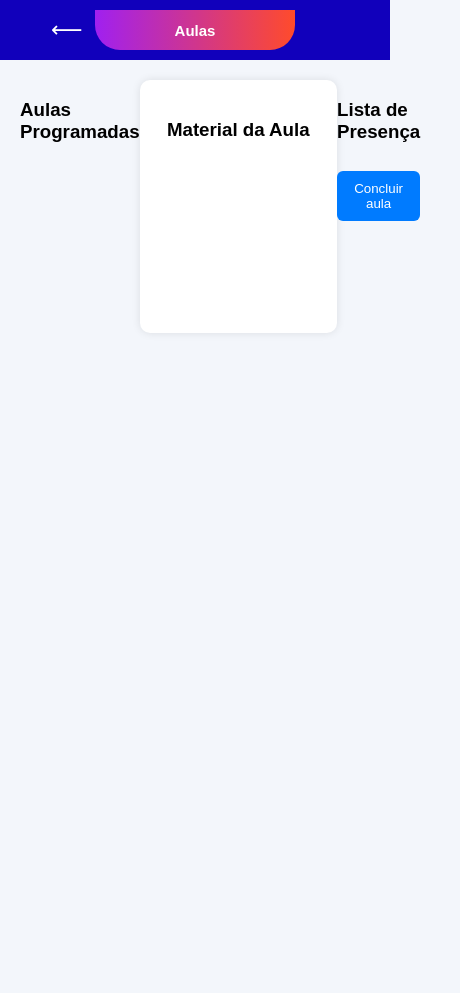
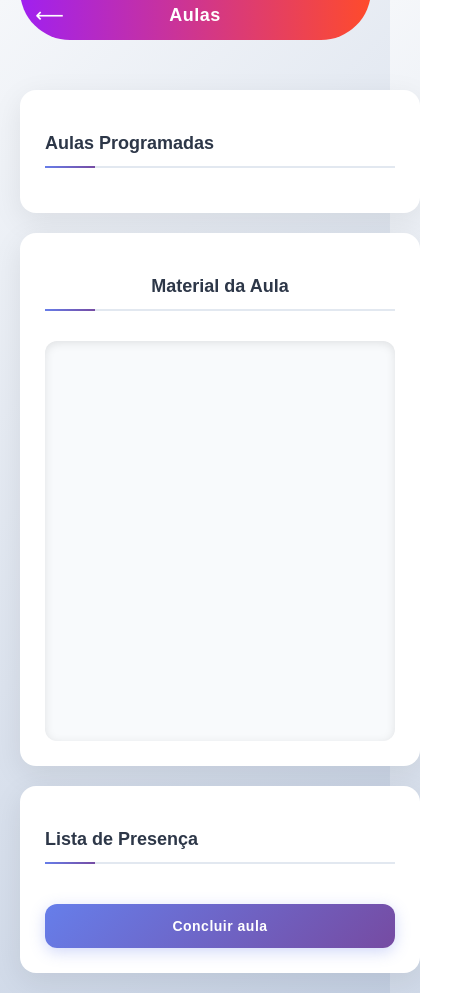
Before and after one commit to ThalitaFerreira098/TheTowerProject, a plain HTML site: page frontend/aula.html in a window 390 px wide. Shown: the whole page, 460 px wide, since content can reach past the window. Before the commit the page ends 844 px from the top, so only its background shows below. Drawn offline with Linux system fonts and the light colour scheme; no server answers.

Commit message:
Fix: Aprimoramento e padronização de Headers

```diff
--- a/backend/routes/turmas.js
+++ b/backend/routes/turmas.js
@@ -99,5 +99,4 @@ router.put("/:id", async (req, res) => {
 
 });
 
-
 module.exports = router;
--- a/frontend/assets/css/aula.css
+++ b/frontend/assets/css/aula.css
@@ -1,11 +1,11 @@
+
 .cabecalho {
     position: fixed;
     top: 0;
     left: 0;
     width: 100%;
-    height: 60px;
-    background-color: #1100bb;
-    display: flex;
+    height: 30px;
+     display: flex;
     justify-content: center;
     align-items: center;
     z-index: 100;
@@ -14,10 +14,11 @@
 .barra-topo {
     position: relative;
     background: linear-gradient(90deg, #a020f0, #ff4b2b);
-    width: 200px;
+
+    width: 55%;
     height: 40px;
-    border-bottom-left-radius: 25px;
-    border-bottom-right-radius: 25px;
+    border-bottom-left-radius: 60px;
+    border-bottom-right-radius: 60px;
     display: flex;
     justify-content: center;
     align-items: center;
@@ -25,93 +26,251 @@
 
 .barra-topo h1 {
     color: #fff;
-    font-size: 15px;
-    font-weight: 700;
+    font-size: 18px;
+    font-weight: 600;
     margin: 0;
+    letter-spacing: 0.5px;
 }
 
 .btn-voltar {
     position: absolute;
-    left: -50px;
+    left: 80px;
     top: 50%;
     transform: translateY(-50%);
-    background: none;
+    background:transparent;
     border: none;
     color: #fff;
-    font-size: 22px;
+    font-size: 20px;
+    width: 35px;
+    height: 35px;
+    border-radius: 50%;
     cursor: pointer;
-    transition: 0.3s;
+    transition: all 0.3s ease;
+    display: flex;
+    align-items: center;
+    justify-content: center;
 }
 
 .btn-voltar:hover {
-    color: #ff4b2b;
+    background: rgba(255, 255, 255, 0.3);
+    transform: translateY(-50%) scale(1.1);
 }
 
-body{
+body {
     font-family: 'Poppins', sans-serif;
-    background-color: #f3f6fb;
-    margin : 0;
+    background: linear-gradient(135deg, #f5f7fa 0%, #c3cfe2 100%);
+    margin: 0;
+    min-height: 100vh;
 }
 
-.aula-container{
+.aula-container {
     display: flex;
     justify-content: space-between;
-    padding: 20px;
-    margin-top: 60px;
+    gap: 25px;
+    padding: 30px;
+    margin-top: 80px;
+    max-width: 1400px;
+    margin-left: auto;
+    margin-right: auto;
 }
 
-.aula-lista, .aula-material, .aula-presenca{
-    background-color: white;
-    border-radius: 10px;
-    box-shadow: 0 0 8px rgba(0, 0,0 ,0.1);
-    padding: 20px;
+.aulas-lista, .aula-material, .aula-presensa {
+    background: white;
+    border-radius: 16px;
+    box-shadow: 0 8px 30px rgba(0, 0, 0, 0.08);
+    padding: 25px;
+    transition: transform 0.3s ease, box-shadow 0.3s ease;
 }
 
-.aula-lista, .aula-presenca{
-    width: 25%;
-
+.aulas-lista:hover, .aula-presensa:hover {
+    transform: translateY(-5px);
+    box-shadow: 0 12px 40px rgba(0, 0, 0, 0.15);
 }
 
-.aula-material{
-    width: 45%;
-    text-align: center;
+.aulas-lista, .aula-presensa {
+    width: 28%;
+    min-height: 500px;
 }
 
-.aula-lista ul, .aula-presenca ul{
+.aula-material {
+    width: 44%;
+    text-align: center;
+    display: flex;
+    flex-direction: column;
+}
+
+.aulas-lista h3, .aula-material h3, .aula-presensa h3 {
+    color: #2d3748;
+    font-size: 18px;
+    font-weight: 600;
+    margin-bottom: 20px;
+    padding-bottom: 12px;
+    border-bottom: 2px solid #e2e8f0;
+    position: relative;
+}
+
+.aulas-lista h3::after, .aula-material h3::after, .aula-presensa h3::after {
+    content: '';
+    position: absolute;
+    bottom: -2px;
+    left: 0;
+    width: 50px;
+    height: 2px;
+    background: linear-gradient(135deg, #667eea 0%, #764ba2 100%);
+}
+
+.aulas-lista ul, .aula-presensa ul {
     list-style: none;
     padding: 0;
+    margin: 0;
 }
 
-.aula-lista li{
-    background-color: #e7f0fd;
-    margin-bottom: 8px;
-    padding: 10px;
-    border-radius: 6px;
-    cursor: poiter;
+.aulas-lista li {
+    background: linear-gradient(135deg, #f8fafc 0%, #e2e8f0 100%);
+    margin-bottom: 12px;
+    padding: 16px;
+    border-radius: 12px;
+    cursor: pointer;
+    transition: all 0.3s ease;
+    border: 1px solid #e2e8f0;
+    position: relative;
+    overflow: hidden;
 }
 
-.aula-lista li.concluida{
-    background-color: #d1e7dd;
-    color:#2b5d42;
+.aulas-lista li::before {
+    content: '';
+    position: absolute;
+    left: 0;
+    top: 0;
+    height: 100%;
+    width: 4px;
+    background: linear-gradient(135deg, #667eea 0%, #764ba2 100%);
+    opacity: 0;
+    transition: opacity 0.3s ease;
 }
 
-.btn-concluir{
-    background-color: #007bff;
+.aulas-lista li:hover {
+    transform: translateX(5px);
+    box-shadow: 0 4px 15px rgba(0, 0, 0, 0.1);
+}
+
+.aulas-lista li:hover::before {
+    opacity: 1;
+}
+
+.aulas-lista li.concluida {
+    background: linear-gradient(135deg, #f0fff4 0%, #c6f6d5 100%);
+    color: #22543d;
+    border-color: #9ae6b4;
+}
+
+.aulas-lista li.concluida::before {
+    background: linear-gradient(135deg, #48bb78 0%, #38a169 100%);
+    opacity: 1;
+}
+
+#frameMaterial {
+    width: 100%;
+    height: 400px;
+    border: none;
+    border-radius: 12px;
+    background: #f8fafc;
+    box-shadow: inset 0 2px 10px rgba(0, 0, 0, 0.1);
+    margin-top: 10px;
+    flex-grow: 1;
+}
+
+.aula-presensa li {
+    background: #f8fafc;
+    margin-bottom: 10px;
+    padding: 14px;
+    border-radius: 10px;
+    border: 1px solid #e2e8f0;
+    display: flex;
+    align-items: center;
+    gap: 12px;
+    transition: all 0.3s ease;
+}
+
+.aula-presensa li:hover {
+    background: #edf2f7;
+    transform: translateX(3px);
+}
+
+.aula-presensa li::before {
+    content: '•';
+    color: #667eea;
+    font-size: 20px;
+}
+
+.btn-concluir {
+    background: linear-gradient(135deg, #667eea 0%, #764ba2 100%);
     border: none;
     color: white;
-    padding: 10px;
-    border-radius: 6px;
-    margin-top: 10px;
+    padding: 14px 24px;
+    border-radius: 12px;
+    margin-top: 20px;
     cursor: pointer;
+    font-weight: 600;
+    font-size: 14px;
+    letter-spacing: 0.5px;
+    transition: all 0.3s ease;
+    width: 100%;
+    box-shadow: 0 4px 15px rgba(102, 126, 234, 0.3);
 }
 
-.btn-concluir:disabled{
-    background-color: #b0c4de;
+.btn-concluir:hover {
+    transform: translateY(-2px);
+    box-shadow: 0 6px 20px rgba(102, 126, 234, 0.4);
+}
+
+.btn-concluir:active {
+    transform: translateY(0);
+}
+
+.btn-concluir:disabled {
+    background: linear-gradient(135deg, #cbd5e0 0%, #a0aec0 100%);
     cursor: not-allowed;
+    transform: none;
+    box-shadow: none;
 }
 
 #listaAulas li.concluida {
-    background: #dcdcdc;
-    color: #666;
+    background: linear-gradient(135deg, #edf2f7 0%, #e2e8f0 100%);
+    color: #718096;
     cursor: not-allowed;
+    border-color: #cbd5e0;
 }
+
+ @media (max-width: 1024px) {
+    .aula-container {
+        flex-direction: column;
+        gap: 20px;
+    }
+
+    .aulas-lista, .aula-material, .aula-presensa {
+        width: 100%;
+    }
+
+    .aulas-lista, .aula-presensa {
+        min-height: auto;
+    }
+}
+
+@media (max-width: 768px) {
+    .barra-topo {
+        width: 90%;
+        height: 50px;
+    }
+
+    .btn-voltar {
+        left: 15px;
+        width: 30px;
+        height: 30px;
+    }
+
+    .aula-container {
+        padding: 20px;
+        margin-top: 70px;
+    }
+}
--- a/frontend/assets/css/cadastra_material.css
+++ b/frontend/assets/css/cadastra_material.css
@@ -31,9 +31,8 @@ body{
     top: 0;
     left: 0;
     width: 100%;
-    height: 60px;
-    background-color: #1100bb;
-    display: flex;
+    height: 30px;
+     display: flex;
     justify-content: center;
     align-items: center;
     z-index: 100;
@@ -42,10 +41,11 @@ body{
 .barra-topo {
     position: relative;
     background: linear-gradient(90deg, #a020f0, #ff4b2b);
-    width: 200px;
+
+    width: 55%;
     height: 40px;
-    border-bottom-left-radius: 25px;
-    border-bottom-right-radius: 25px;
+    border-bottom-left-radius: 60px;
+    border-bottom-right-radius: 60px;
     display: flex;
     justify-content: center;
     align-items: center;
@@ -60,7 +60,7 @@ body{
 
 .btn-voltar {
     position: absolute;
-    left: -50px;
+    left: 80px;
     top: 50%;
     transform: translateY(-50%);
     background: none;
--- a/frontend/assets/css/criar_turma.css
+++ b/frontend/assets/css/criar_turma.css
@@ -3,6 +3,7 @@ body{
     margin: 0;
     background-color: #f8f9fa;
     color: #333;
+
 }
 
 .cabecalho {
@@ -10,9 +11,8 @@ body{
     top: 0;
     left: 0;
     width: 100%;
-    height: 60px;
-    background-color: #1100bb;
-    display: flex;
+    height: 30px;
+     display: flex;
     justify-content: center;
     align-items: center;
     z-index: 100;
@@ -21,10 +21,11 @@ body{
 .barra-topo {
     position: relative;
     background: linear-gradient(90deg, #a020f0, #ff4b2b);
-    width: 200px;
+
+    width: 55%;
     height: 40px;
-    border-bottom-left-radius: 25px;
-    border-bottom-right-radius: 25px;
+    border-bottom-left-radius: 60px;
+    border-bottom-right-radius: 60px;
     display: flex;
     justify-content: center;
     align-items: center;
@@ -39,7 +40,7 @@ body{
 
 .btn-voltar {
     position: absolute;
-    left: -50px;
+    left: 80px;
     top: 50%;
     transform: translateY(-50%);
     background: none;
--- a/frontend/assets/css/matricular_aluno.css
+++ b/frontend/assets/css/matricular_aluno.css
@@ -1,17 +1,18 @@
 
 body {
     margin: 0;
-    background: #f4f4f4;
+    background-color: #f5f6fa;
     font-family: sans-serif;
 }
+
+
 .cabecalho {
     position: fixed;
     top: 0;
     left: 0;
     width: 100%;
-    height: 60px;
-    background-color: #1100bb;
-    display: flex;
+    height: 30px;
+     display: flex;
     justify-content: center;
     align-items: center;
     z-index: 100;
@@ -20,10 +21,11 @@ body {
 .barra-topo {
     position: relative;
     background: linear-gradient(90deg, #a020f0, #ff4b2b);
-    width: 200px;
+
+    width: 55%;
     height: 40px;
-    border-bottom-left-radius: 25px;
-    border-bottom-right-radius: 25px;
+    border-bottom-left-radius: 60px;
+    border-bottom-right-radius: 60px;
     display: flex;
     justify-content: center;
     align-items: center;
@@ -38,7 +40,7 @@ body {
 
 .btn-voltar {
     position: absolute;
-    left: -50px;
+    left: 80px;
     top: 50%;
     transform: translateY(-50%);
     background: none;
@@ -49,6 +51,7 @@ body {
     transition: 0.3s;
 }
 
+
 .btn-voltar:hover {
     color: #ff4b2b;
 }
@@ -57,12 +60,14 @@ body {
 .container {
     padding: 20px;
     padding-top: 80px;
-}
+ }
 
 .formulario {
     display: flex;
     gap: 40px;
+    margin: 30px auto;
     background: white;
+    max-width: 600px;
     padding: 25px;
     border-radius: 10px;
     box-shadow: 0 0 8px rgba(0,0,0,0.1);
--- a/frontend/assets/css/style.css
+++ b/frontend/assets/css/style.css
@@ -22,8 +22,7 @@ body.login-body{
     100% {background-position: 0% 50%; }
 }
 
-/* card do login*/
-.login-container{
+ .login-container{
     display: flex;
     justify-content:center;
     align-items: center;
```
